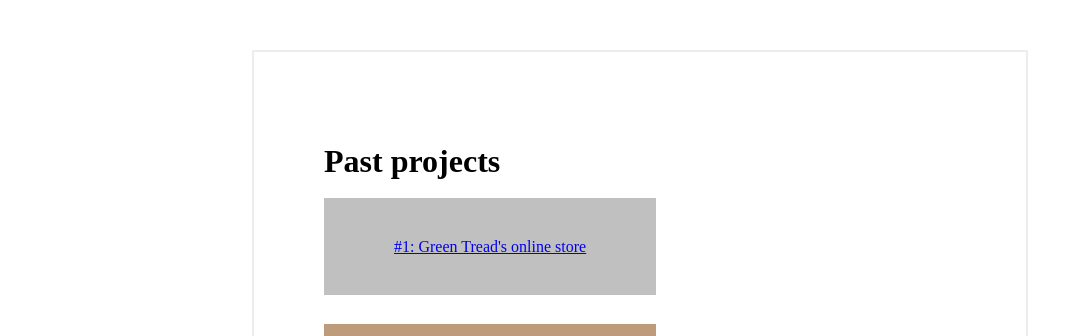
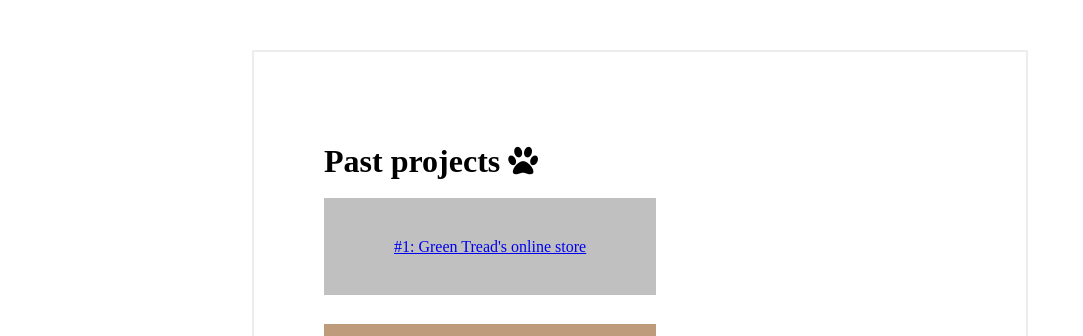
Before and after one commit to juhannakim/juhannakim.github.io, a Jekyll site: the page built from index.html, in a window 1280 px wide. Shown: the top 336 px of the page, without its empty margins (0-1083 px from the left). Built offline with Jekyll 4.4.1, drawn with Linux system fonts in a browser that asks for light colours; nearby versions of some CDN libraries; a script that is not in the unit is left out.

Commit message:
Add a paw in h1

```diff
--- a/index.html
+++ b/index.html
@@ -3,7 +3,7 @@ layout: default
 ---
 
 <div class="wrap">
-<h1> Past projects </h1>
+<h1> Past projects <i class="fa fa-paw"></i></h1>
 <br>
 <br>
 <a href="javascript:toggleDiv('project1');" style="background-color: #c0c0c0; padding: 40px 70px;" class="toggle"> #1: Green Tread's online store</a>
```
